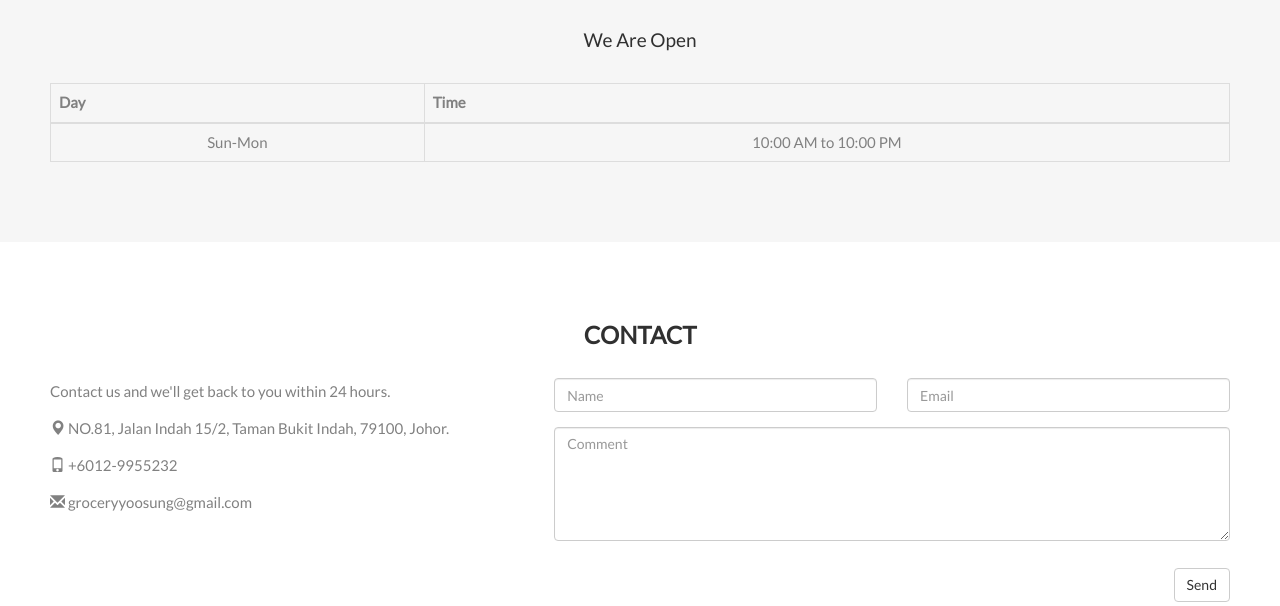
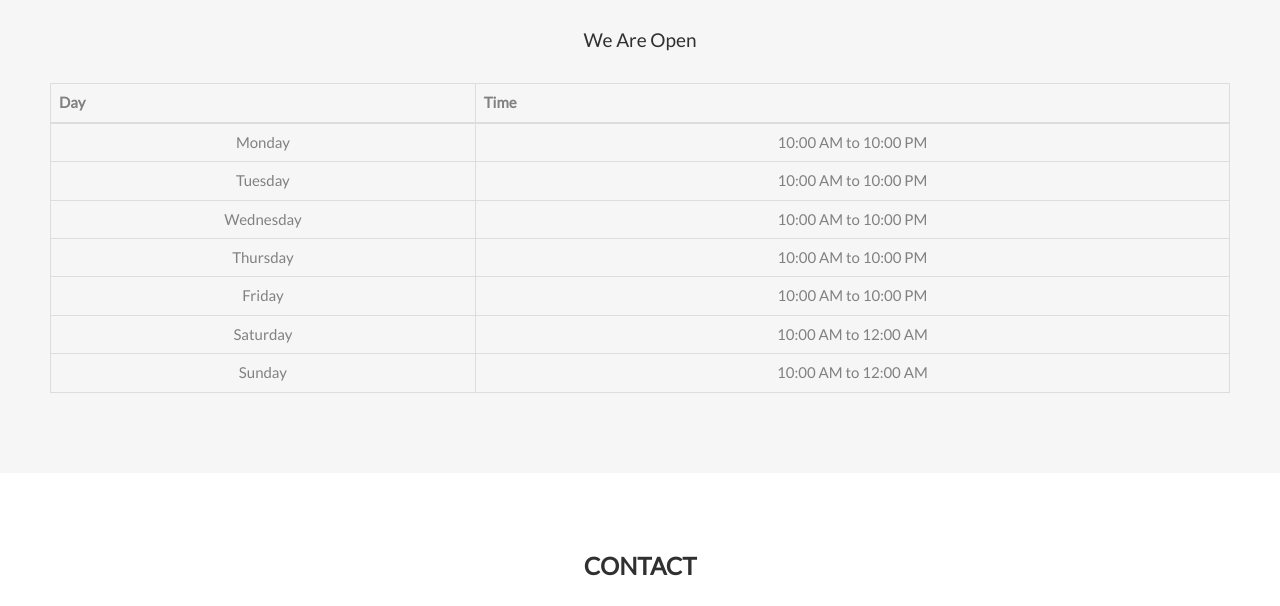
Before and after one commit to zicheng99/dmmlandingpage.github.io, a plain HTML site: page store/index.html in a window 1280 px wide. Shown: the part 2606-3212 px from the top of the page. Drawn offline with nearby package versions, Linux system fonts and the light colour scheme.

Commit message:
Update index.html

```diff
--- a/store/index.html
+++ b/store/index.html
@@ -314,8 +314,32 @@
     </thead>
     <tbody>
       <tr>
-        <td>Sun-Mon</td>
+        <td>Monday</td>
         <td>10:00 AM to 10:00 PM</td>
+      </tr>
+      <tr>
+        <td>Tuesday</td>
+        <td>10:00 AM to 10:00 PM</td>
+      </tr>
+      <tr>
+        <td>Wednesday</td>
+        <td>10:00 AM to 10:00 PM</td>
+      </tr>
+      <tr>
+        <td>Thursday</td>
+        <td>10:00 AM to 10:00 PM</td>
+      </tr>
+      <tr>
+        <td>Friday</td>
+        <td>10:00 AM to 10:00 PM</td>
+      </tr>
+      <tr>
+        <td>Saturday</td>
+        <td>10:00 AM to 12:00 AM</td>
+      </tr>
+      <tr>
+        <td>Sunday</td>
+        <td>10:00 AM to 12:00 AM</td>
       </tr>
     </tbody>
   </table>
```
